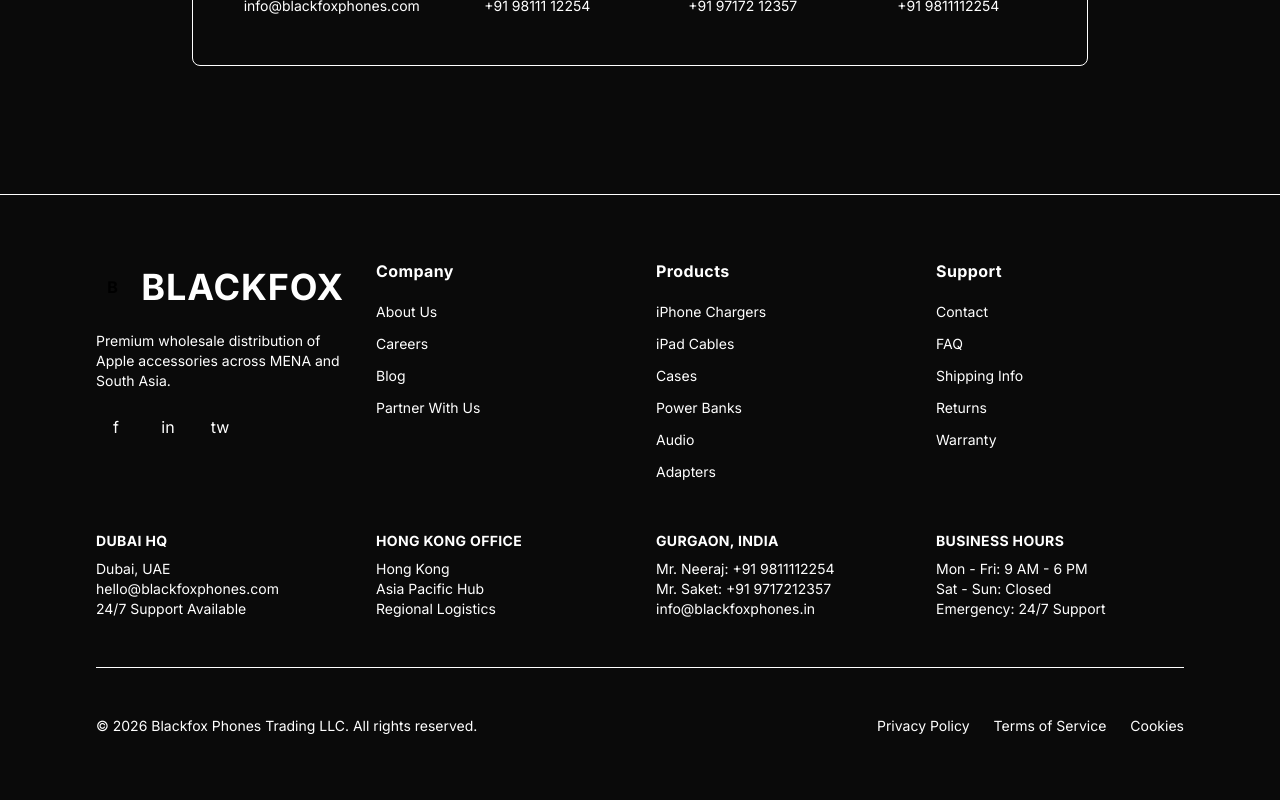
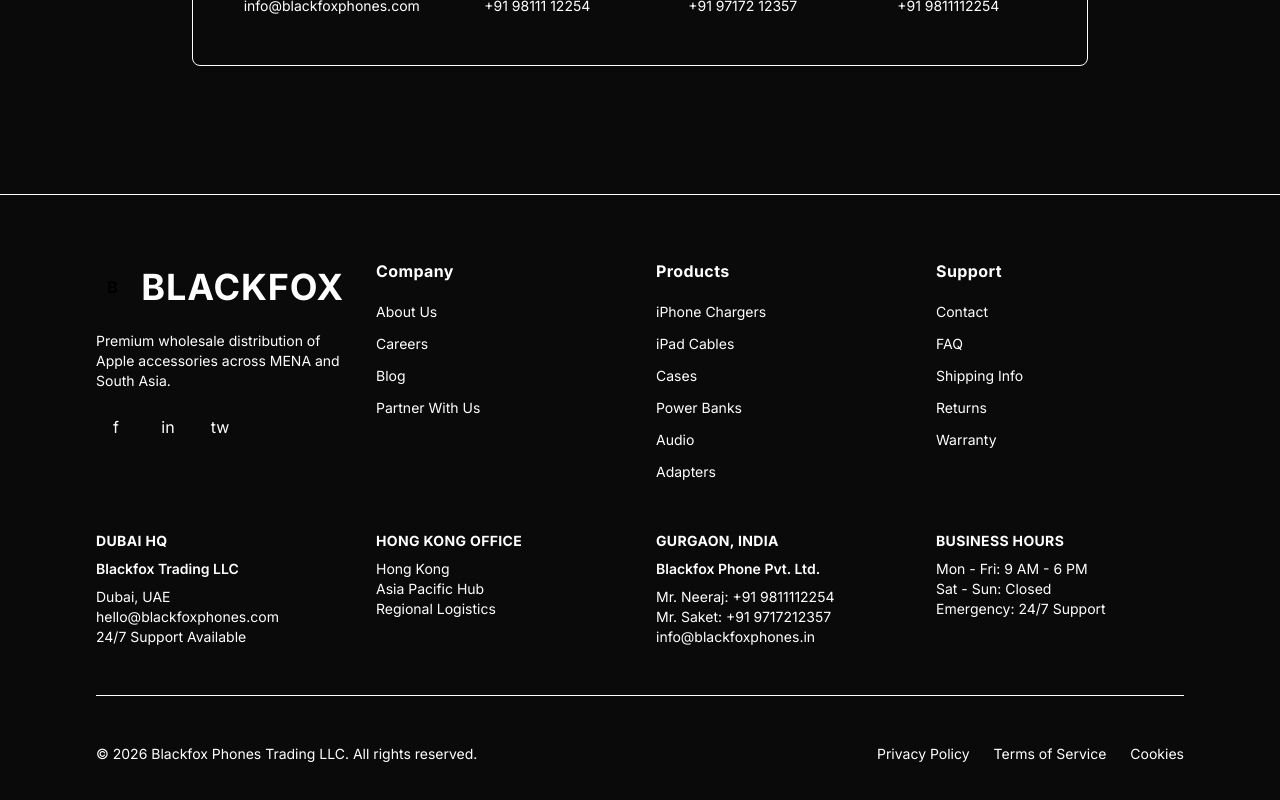
Before and after one commit to seenumehta/blackfoxphones, a Next.js app: page / in a window 1280 px wide. Shown: the part 7497-8297 px from the top of the page. Built offline with nearby package versions, Linux system fonts and the light colour scheme.

Commit message:
Add company names in footer for Dubai and India offices

```diff
--- a/src/components/Footer.tsx
+++ b/src/components/Footer.tsx
@@ -104,6 +104,7 @@
         >
           <div className="text-center md:text-left">
             <h4 className="text-gold font-bold mb-2 text-sm">DUBAI HQ</h4>
+            <p className="text-text-gray text-sm mb-2 font-semibold">Blackfox Trading LLC</p>
             <p className="text-text-gray text-sm">
               Dubai, UAE<br />
               hello@blackfoxphones.com<br />
@@ -120,6 +121,7 @@
           </div>
           <div className="text-center md:text-left">
             <h4 className="text-gold font-bold mb-2 text-sm">GURGAON, INDIA</h4>
+            <p className="text-text-gray text-sm mb-2 font-semibold">Blackfox Phone Pvt. Ltd.</p>
             <p className="text-text-gray text-sm">
               Mr. Neeraj: +91 9811112254<br />
               Mr. Saket: +91 9717212357<br />
```
